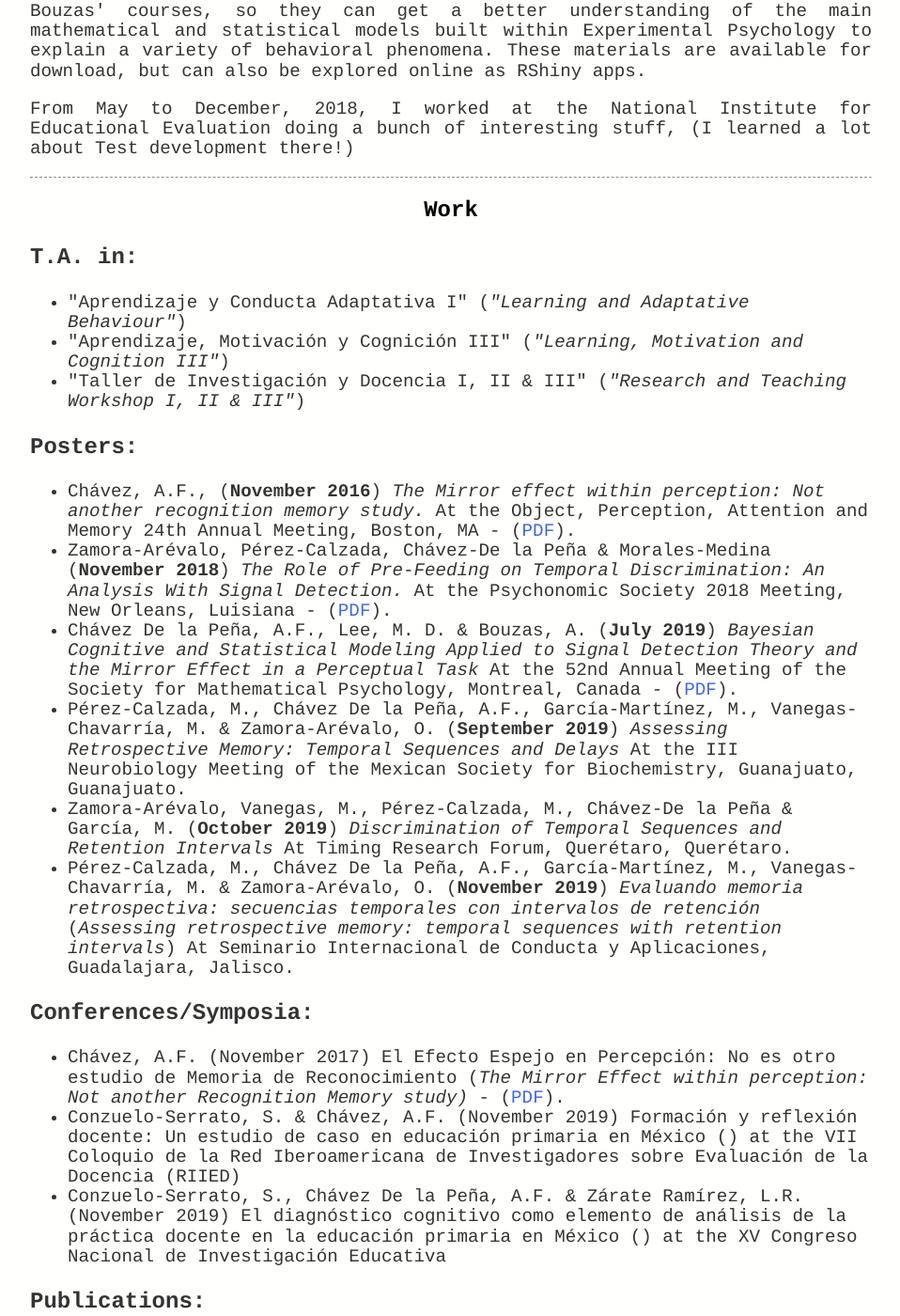
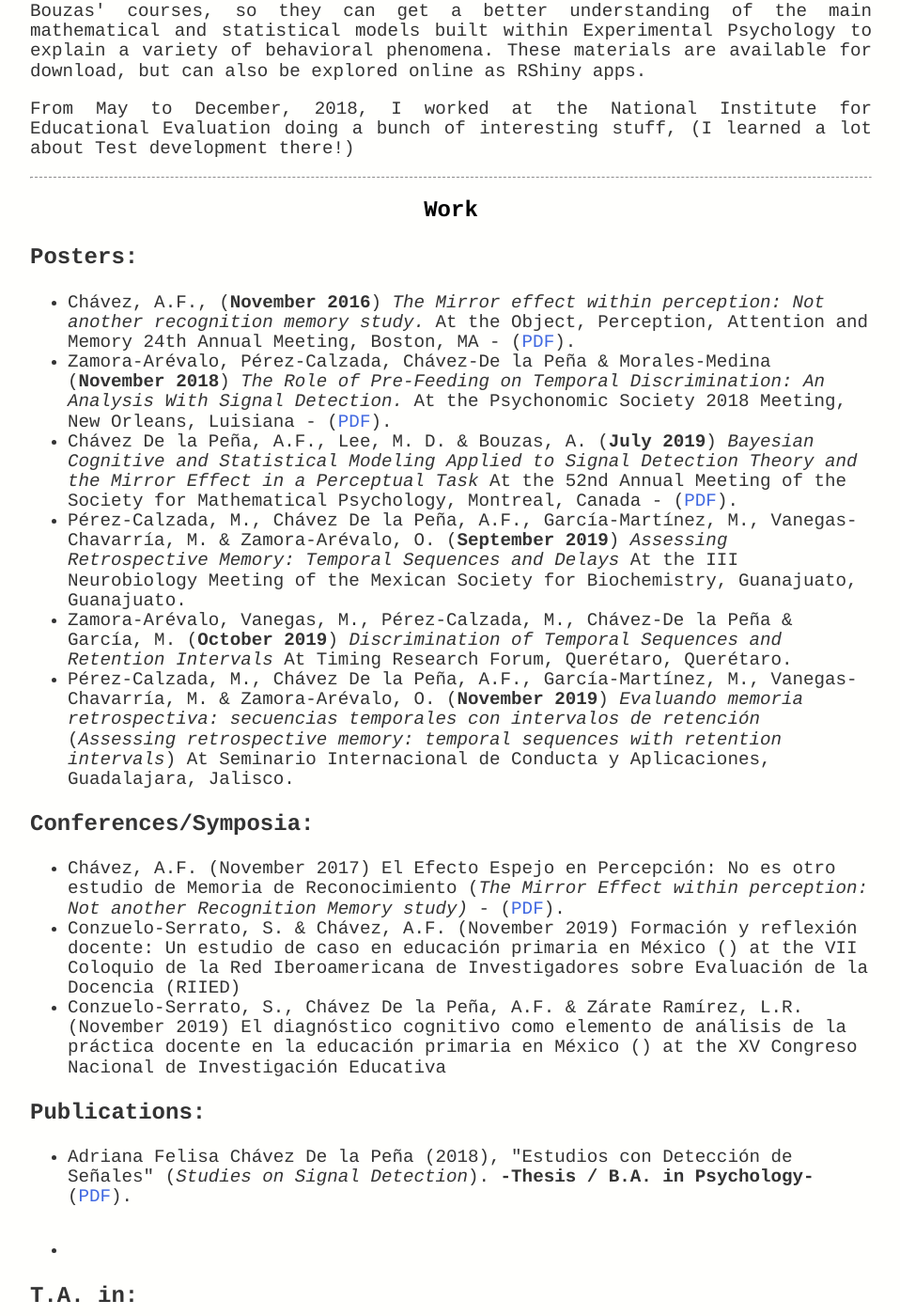
Before and after one commit to BouzasLab25/bouzaslab25.github.io, a Jekyll site: the page built from people/felisa.html, in a window 1280 px wide and 1400 px high, scrolled down 1427 px. Shown: the whole window at 94% size, without its empty margins (160-1118 px from the left). Built offline with Jekyll 4.4.1, drawn with Linux system fonts in a browser that asks for light colours; some of the changed text lies outside the part shown.

Commit message:
Update felisa.html

```diff
--- a/people/felisa.html
+++ b/people/felisa.html
@@ -40,12 +40,6 @@
 
 <hr class='style9'>
  <h2>Work</h2>
-<p style="text-align:justify"><b>T.A. in:</b></p>
-	<ul>
-	<li class='ho' > "Aprendizaje y Conducta Adaptativa I" (<i>"Learning and Adaptative Behaviour"</i>)</li>
-	<li class='ho' > "Aprendizaje, Motivación y Cognición III" (<i>"Learning, Motivation and Cognition III"</i>)</li>
-	<li class='ho' > "Taller de Investigación y Docencia I, II & III" (<i>"Research and Teaching Workshop I, II & III"</i>)</li>
-	</ul>
 <p style="text-align:justify"><b>Posters:</b></p>
 	<ul>
 		<li class='ho' > Chávez, A.F., (<b>November 2016</b>) <i> The Mirror effect within perception: Not another recognition memory study.</i> At the Object, Perception, Attention and Memory 24th Annual Meeting, Boston, MA - (<a class='link' href="/documents/poster_felisa_2016.pdf" target="_blank">PDF</a>). </li>
@@ -67,6 +61,12 @@
 	<br><br>
 	<li class='ho' ></li>
 	</ul>
+<p style="text-align:justify"><b>T.A. in:</b></p>
+	<ul>
+	<li class='ho' > "Aprendizaje y Conducta Adaptativa I" (<i>"Learning and Adaptative Behaviour"</i>)</li>
+	<li class='ho' > "Aprendizaje, Motivación y Cognición III" (<i>"Learning, Motivation and Cognition III"</i>)</li>
+	<li class='ho' > "Taller de Investigación y Docencia I, II & III" (<i>"Research and Teaching Workshop I, II & III"</i>)</li>
+	</ul>
 <p style="text-align:justify"><b>Courses:</b></p>
 	<ul>
 	<li class='ho' >Introduction to statistical thinking - UNAM</li>
```
